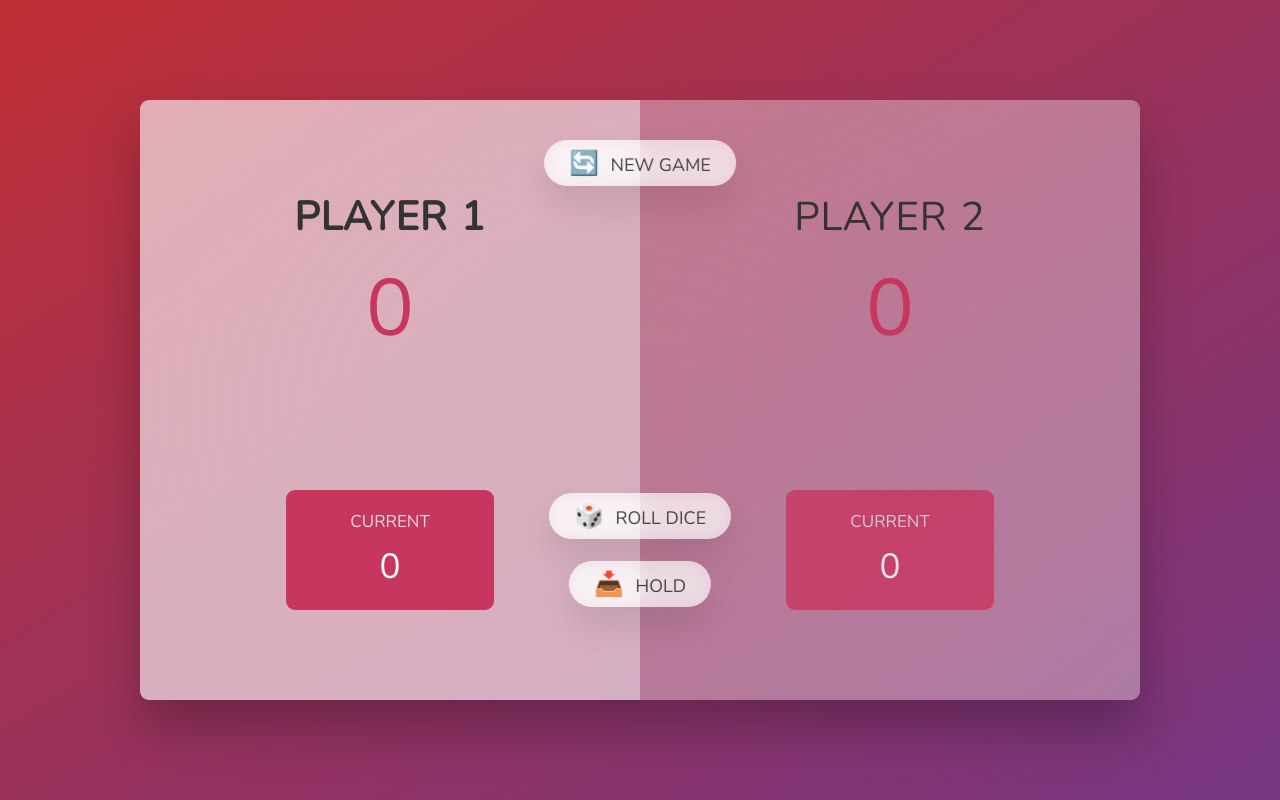
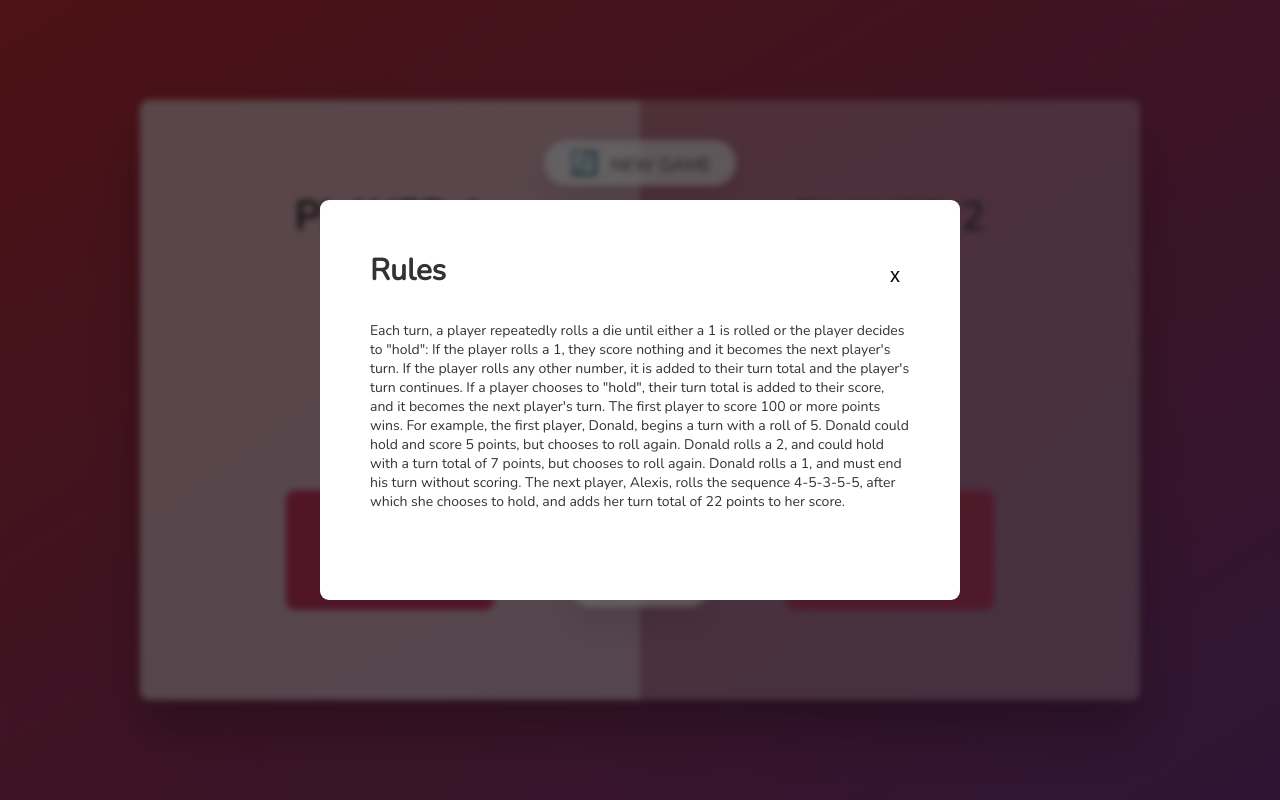
Before and after one commit to anuarshaidenov/Dice, a plain HTML site: page index.html in a window 1280 px wide. Drawn offline with nearby package versions, Linux system fonts and the light colour scheme.

Commit message:
added rules section

```diff
--- a/index.html
+++ b/index.html
@@ -8,6 +8,29 @@
     <title>Dice</title>
   </head>
   <body>
+    <div class="backdrop"></div>
+    <div class="rules">
+      <div class="row">
+        <h2>Rules</h2>
+        <button class="btn--close">x</button>
+      </div>
+
+      <p>
+        Each turn, a player repeatedly rolls a die until either a 1 is rolled or
+        the player decides to "hold": If the player rolls a 1, they score
+        nothing and it becomes the next player's turn. If the player rolls any
+        other number, it is added to their turn total and the player's turn
+        continues. If a player chooses to "hold", their turn total is added to
+        their score, and it becomes the next player's turn. The first player to
+        score 100 or more points wins. For example, the first player, Donald,
+        begins a turn with a roll of 5. Donald could hold and score 5 points,
+        but chooses to roll again. Donald rolls a 2, and could hold with a turn
+        total of 7 points, but chooses to roll again. Donald rolls a 1, and must
+        end his turn without scoring. The next player, Alexis, rolls the
+        sequence 4-5-3-5-5, after which she chooses to hold, and adds her turn
+        total of 22 points to her score.
+      </p>
+    </div>
     <main>
       <section class="player player--0 player--active">
         <h2 class="name" id="name--0">Player 1</h2>
--- a/script.js
+++ b/script.js
@@ -8,12 +8,15 @@ const score1El = document.querySelector('#score--1');
 const current0El = document.getElementById('current--0');
 const current1El = document.getElementById('current--1');
 
+// Elements for rules section
+const btnClose = document.querySelector('.btn--close');
+const backdrop = document.querySelector('.backdrop');
+const rulesSection = document.querySelector('.rules');
+
 const diceEl = document.querySelector('.dice');
 const btnNew = document.querySelector('.btn--new');
 const btnRoll = document.querySelector('.btn--roll');
 const btnHold = document.querySelector('.btn--hold');
-
-// Starting conditions
 
 // Functions
 const switchPlayer = function () {
@@ -31,8 +34,14 @@ const btnFinished = function (btn) {
   }, 500);
 };
 
+const closeRules = function () {
+  rulesSection.classList.add('hidden');
+  backdrop.classList.add('hidden');
+};
+
 let scores, currentScore, activePlayer, isPlaying;
 
+// Starting conditions
 const init = function () {
   scores = [0, 0];
   currentScore = 0;
@@ -51,6 +60,15 @@ const init = function () {
   player1El.classList.remove('player--active');
   isPlaying = true;
 };
+
+// Rules section
+btnClose.addEventListener('click', function () {
+  closeRules();
+});
+
+backdrop.addEventListener('click', function () {
+  closeRules();
+});
 
 init();
 
@@ -87,7 +105,7 @@ btnHold.addEventListener('click', function () {
     document.getElementById(`score--${activePlayer}`).textContent =
       scores[activePlayer];
 
-    if (scores[activePlayer] >= 50) {
+    if (scores[activePlayer] >= 100) {
       // Player reaches 100 and wins
       isPlaying = false;
       diceEl.classList.add('hidden');
--- a/style.css
+++ b/style.css
@@ -104,6 +104,52 @@ main {
 }
 
 /* ABSOLUTE POSITIONED ELEMENTS */
+.backdrop {
+  position: absolute;
+  top: 0;
+  left: 0;
+  width: 100%;
+  height: 100%;
+  background-color: rgba(0, 0, 0, 0.6);
+  backdrop-filter: blur(3px);
+  z-index: 5;
+}
+.row {
+  display: flex;
+  justify-content: space-between;
+  align-items: center;
+  margin-bottom: 2rem;
+}
+.rules {
+  position: absolute;
+  background: #fff;
+  height: 50%;
+  width: 50%;
+  z-index: 6;
+  padding: 5rem;
+  border-radius: 9px;
+}
+
+.rules p {
+  font-size: 1.4rem;
+}
+
+.rules h2 {
+  font-size: 3rem;
+  margin-bottom: 1rem;
+}
+
+.btn--close {
+  font-size: 2rem;
+  border: none;
+  background: none;
+  padding: 0.5em;
+}
+
+.btn--close:active {
+  transform: translateY(2px);
+}
+
 .btn {
   position: absolute;
   left: 50%;
```
Also changed, not shown: package-lock.json (added).
